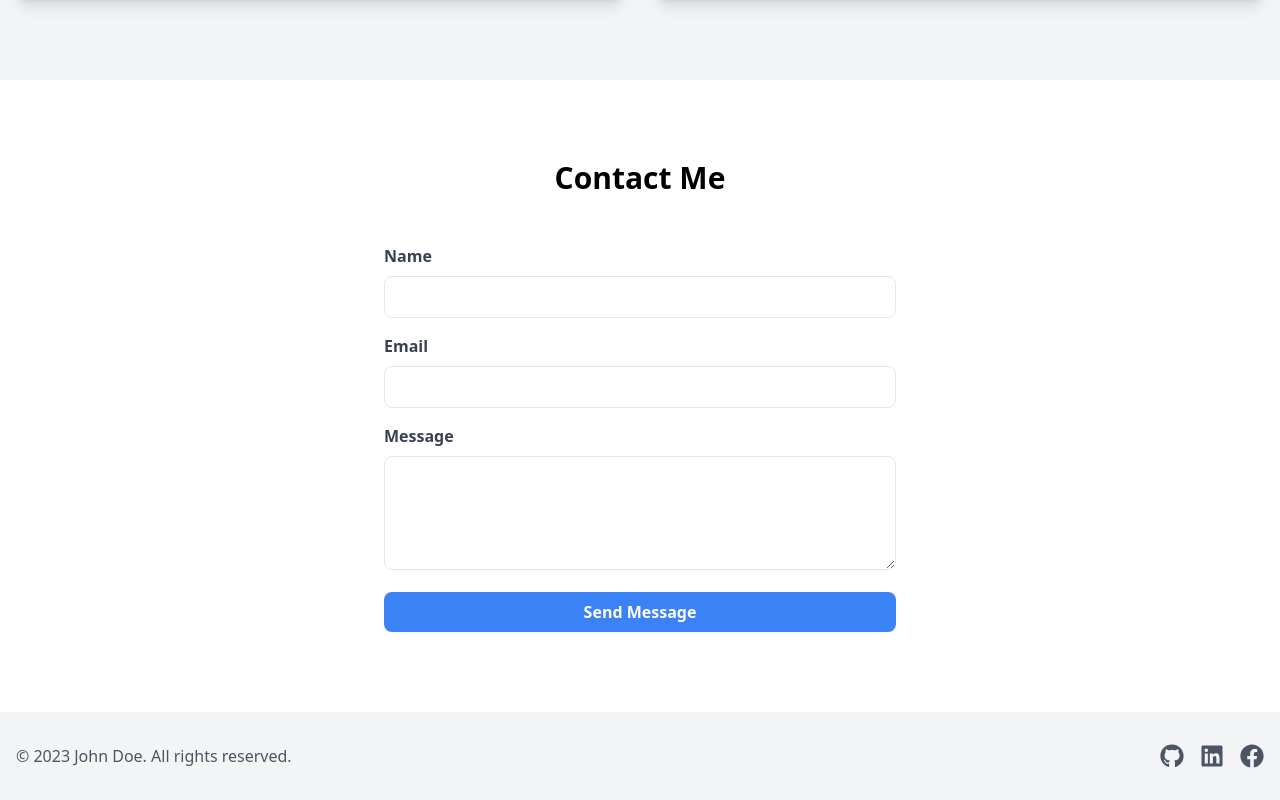
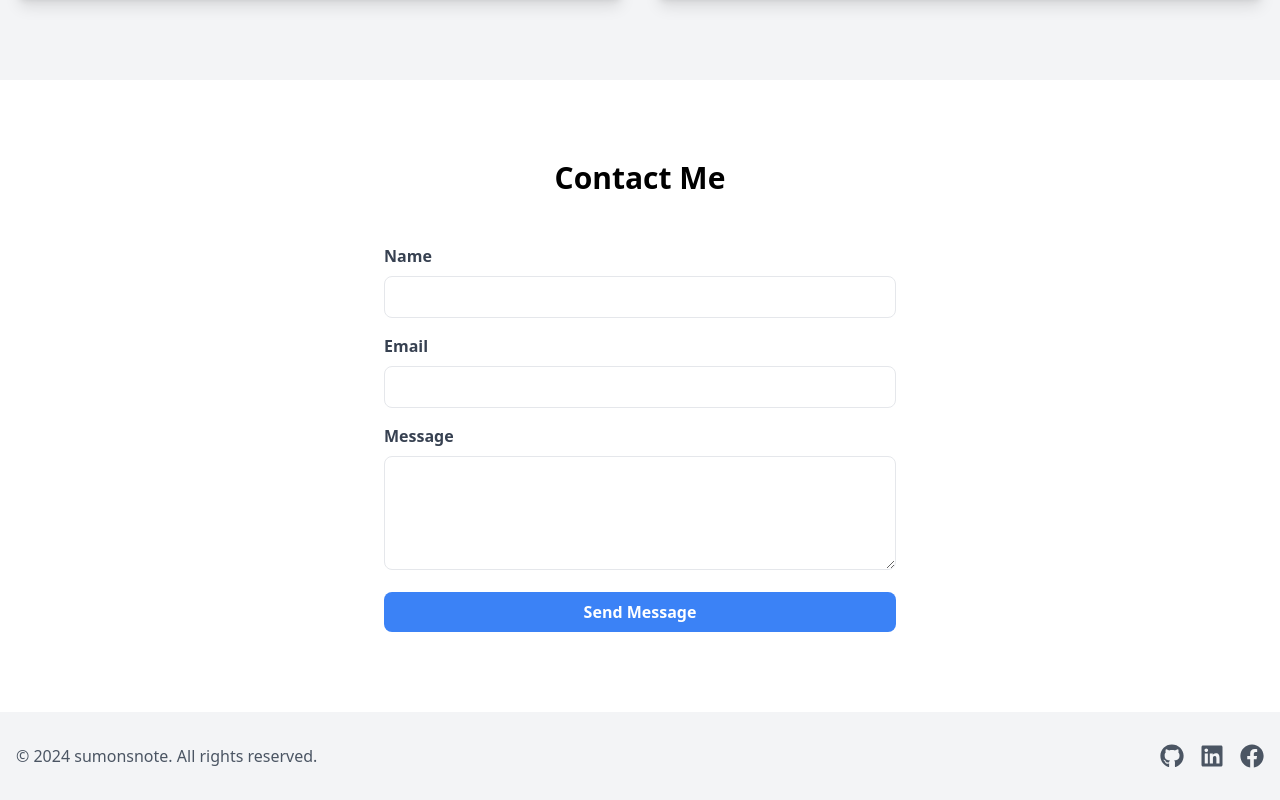
Before and after one commit to SumonsNote/portfolio, a Next.js app: page / in a window 1280 px wide. Shown: the part 2764-3564 px from the top of the page. Built offline with nearby package versions, Linux system fonts and the light colour scheme.

Commit message:
update footer

```diff
--- a/src/app/components/Footer.jsx
+++ b/src/app/components/Footer.jsx
@@ -20,7 +20,7 @@ export default function Footer() {
             transition={{ duration: 0.5 }}
             className="text-gray-600 dark:text-gray-300 mb-4 md:mb-0"
           >
-            © 2023 John Doe. All rights reserved.
+            © 2024 sumonsnote. All rights reserved.
           </motion.p>
           <div className="flex space-x-4">
             {socialLinks.map((link, index) => (
```
